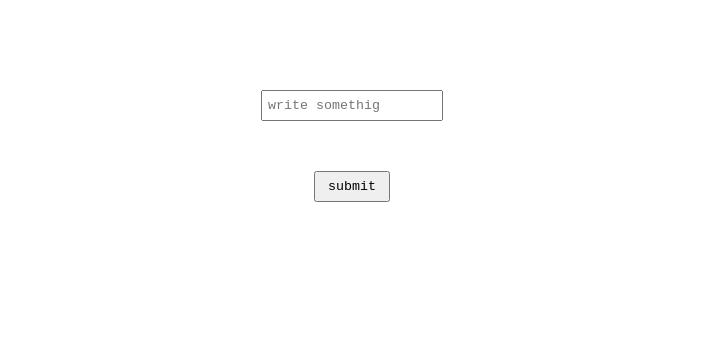
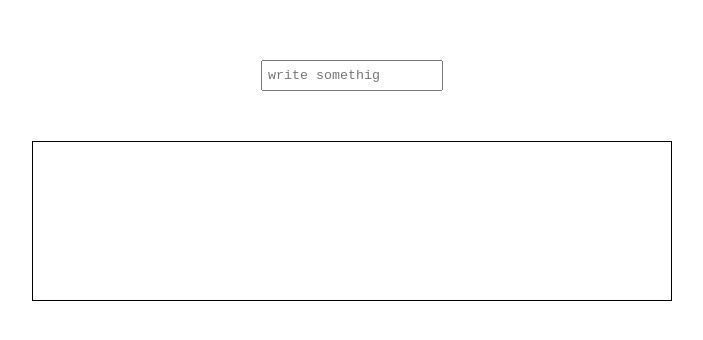
Before and after one commit to sakibansari546/JavaScript-Tutorial, a plain HTML site: page Day 8/index.html in a window 1280 px wide. Shown: the part 220-560 px from the top of the page, without its empty margins (288-991 px from the left). Drawn offline with Linux system fonts and the light colour scheme.

Commit message:
Update index.html

```diff
--- a/Day 8/index.html
+++ b/Day 8/index.html
@@ -51,6 +51,13 @@
             height: 20vh;
             transition: 0.5s;
         }
+
+        p {
+            border: 1px solid black;
+            width: 50vw;
+            height: 20vh;
+
+        }
     </style>
 </head>
 
@@ -78,7 +85,7 @@
 
     <!-- <form action="/action"> -->
     <input type="text" placeholder="write somethig">
-    <button>submit</button>
+    <!-- <button>submit</button> -->
     <!-- </form> -->
 
     <p contenteditable="true"></p>
```
